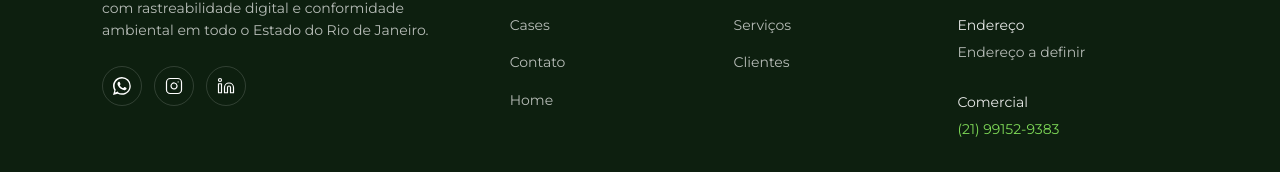
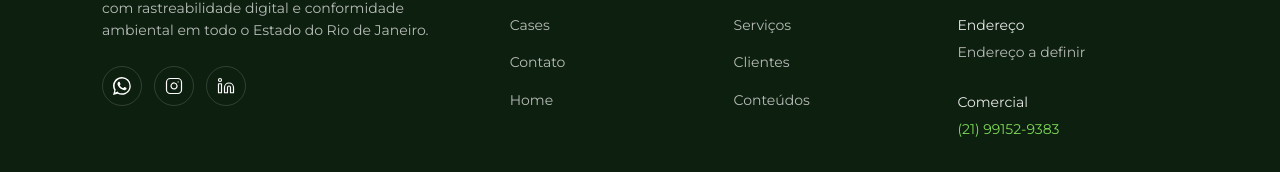
Before and after one commit to ricardosierra/ecoleta, a Next.js app: page / in a window 1280 px wide. Shown: the part 4837-5009 px from the top of the page. Built offline with nearby package versions, Linux system fonts and the light colour scheme; no server answers.

Commit message:
feat: link Conteúdos na navegação do Footer

```diff
--- a/components/Footer.tsx
+++ b/components/Footer.tsx
@@ -67,6 +67,7 @@ export default function Footer() {
             <FooterLink href="/esg">ESG & Impacto</FooterLink>
             <FooterLink href="/solucoes">Serviços</FooterLink>
             <FooterLink href="/cases">Clientes</FooterLink>
+            <FooterLink href="/conteudos">Conteúdos</FooterLink>
           </FooterCol>
 
           <FooterCol title="Contato">
```
